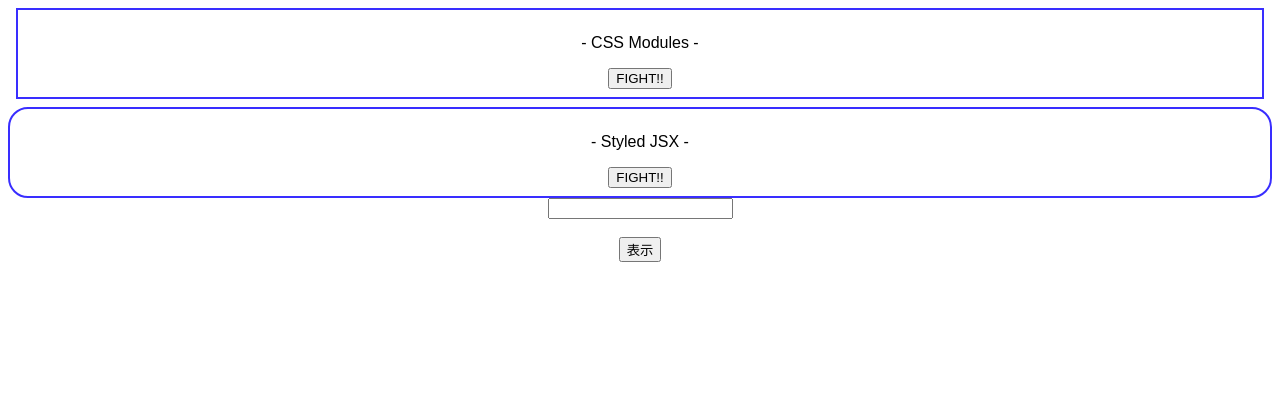
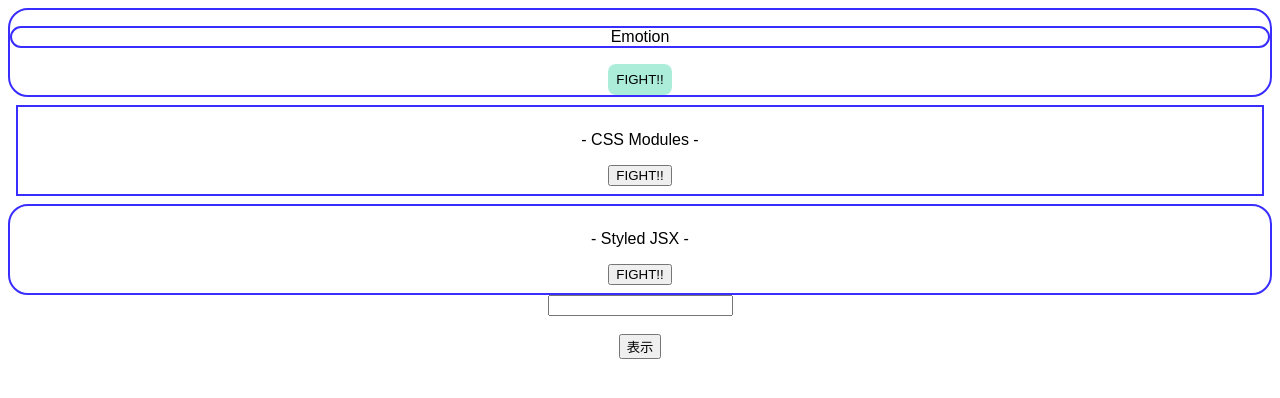
Before and after one commit to sohei-fujita/react-sand-box, a React (Vite) app: page / in a window 1280 px wide. Shown: the top 398 px of the page. Built offline with nearby package versions, Linux system fonts and the light colour scheme.

Commit message:
emotion css

```diff
--- a/package.json
+++ b/package.json
@@ -14,6 +14,8 @@
     "@types/react": "17.0.2",
     "@types/react-dom": "17.0.2",
     "@vitejs/plugin-react": "^4.2.1",
+    "@emotion/react": "^11",
+    "@emotion/styled": "^11",
     "typescript": "4.4.4",
     "vite": "^5.0.11"
   },
--- a/src/App.jsx
+++ b/src/App.jsx
@@ -3,6 +3,7 @@
 import { ChildArea } from "./ChildArea";
 import { CssModules } from "./components/CssModules";
 import { StyledJsx } from "./components/StyledJsx";
+import { Emotion } from "./components/Emotion";
 
 export default function App() {
   const [text, setText] = useState("");
@@ -20,6 +21,7 @@
 
   return (
     <div className="App">
+      <Emotion />
       <CssModules />
       <StyledJsx />
       <input value={text} onChange={onChangeText} />
--- /dev/null
+++ b/src/components/Emotion.jsx
@@ -0,0 +1,33 @@
+/** @jsxRuntime classic */
+/** @jsx jsx */
+import { jsx, css } from "@emotion/react";
+import styled from "@emotion/styled";
+
+export const Emotion = () => {
+  const containerStyle = css`
+    border: solid 2px #392eff;
+    border-radius: 20px;
+  `;
+  const titleStyle = css({
+    margin: 0,
+    color: "#392eff",
+  });
+  return (
+    <div css={containerStyle}>
+      <p css={containerStyle}>Emotion</p>
+      <SButton>FIGHT!!</SButton>
+    </div>
+  );
+};
+
+const SButton = styled.button`
+  background-color: #abedd8;
+  border: none;
+  padding: 8px;
+  border-radius: 8px;
+  &:hover {
+    background-color: #46cdcf;
+    color: #fff;
+    cursor: pointer;
+  }
+`;
```
Also changed, not shown: 1 other file (tests, documents, lock files or other folders).
